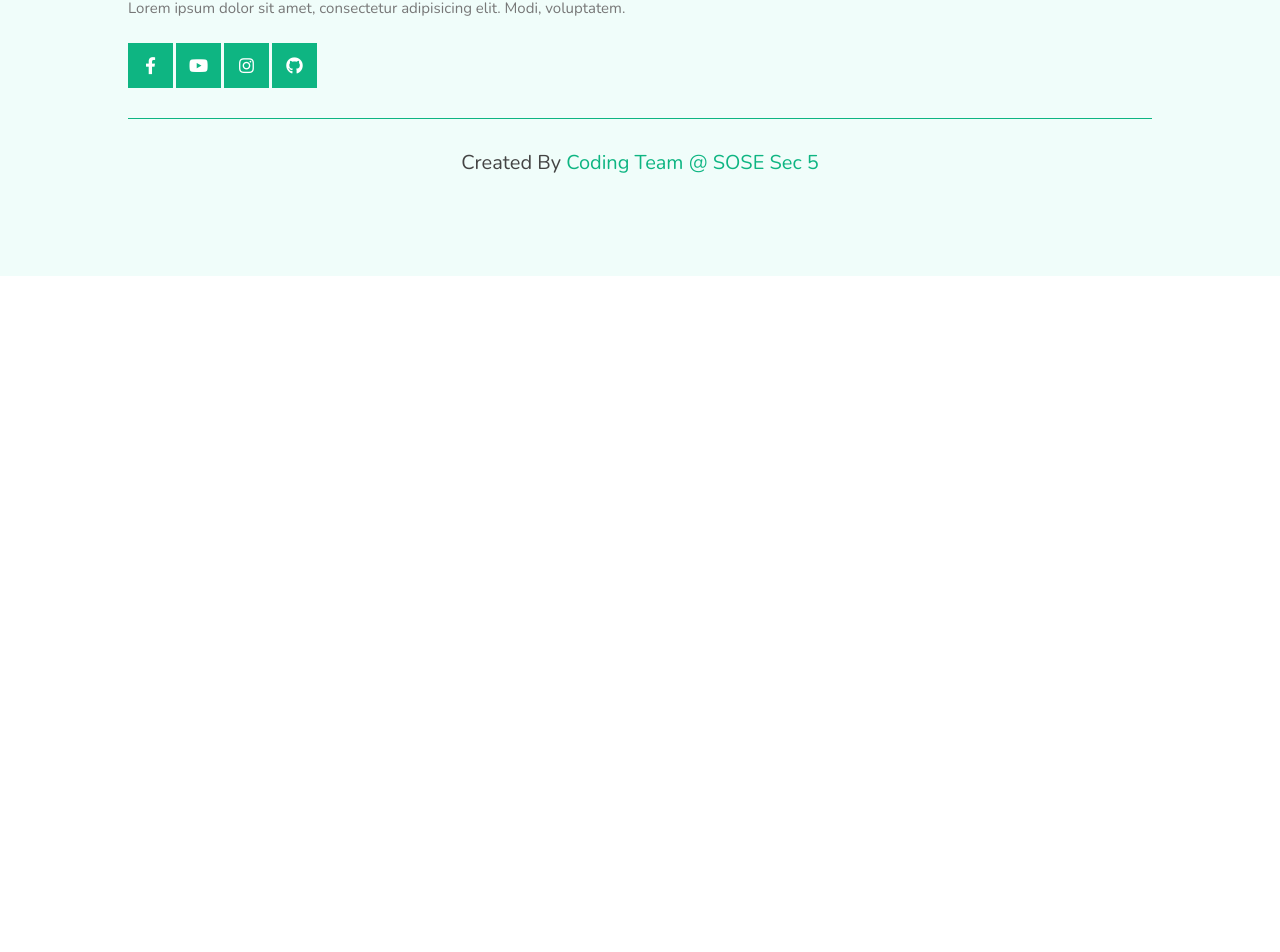
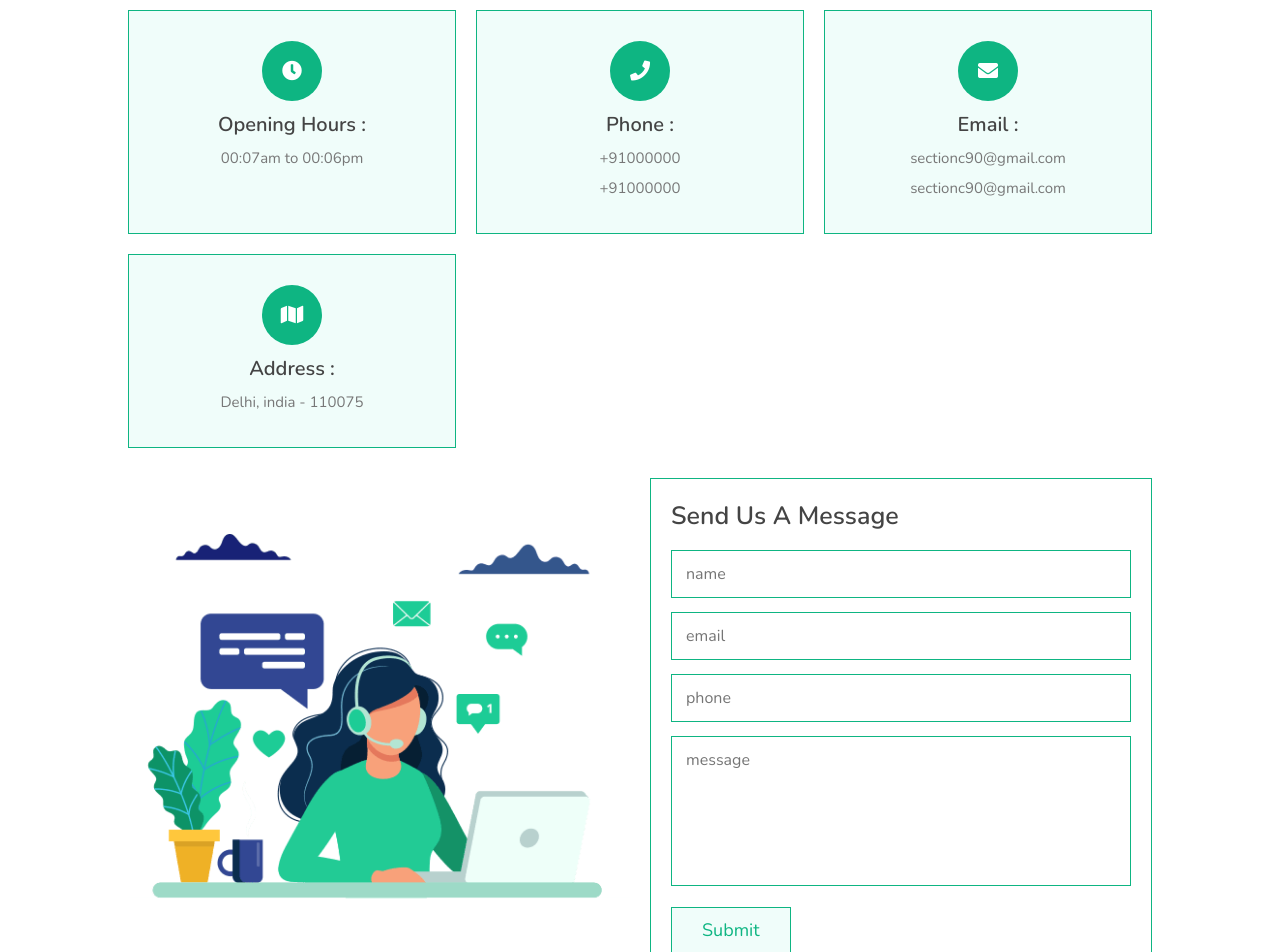
Before and after one commit to abiinkunlovescats/SOSE-REACT, a React (Vite) app: page /contacts in a window 1280 px wide. Shown: the part 191-1143 px from the top of the page. Before the commit the page ends 800 px from the top, so only its background shows below. Built offline with nearby package versions, Linux system fonts and the light colour scheme.

Commit message:
Added Routing

```diff
--- a/src/App.jsx
+++ b/src/App.jsx
@@ -6,6 +6,7 @@ import Header from "./components/Header.jsx";
 import Footer from "./components/Footer.jsx";
 import { BrowserRouter as Router, Routes, Route } from "react-router-dom";
 import AccountForm from "./components/AccountForm.jsx";
+import { Contact } from "./Contact.jsx";
 function App() {
 
   return (
@@ -16,6 +17,7 @@ function App() {
           <Route exact path="/" element={<Home />} />
           <Route exact path="about" element={<About />} />
           <Route exact path="courses" element={<Courses />} />
+          <Route exact path="contacts" element ={<Contact/>} />
         </Routes>
 
         <Footer />
--- /dev/null
+++ b/src/Contact.jsx
@@ -0,0 +1,50 @@
+export const Contact = () => (
+    <section className="contact">
+      <h1 className="heading"> get in touch </h1>
+      <div className="icons-container">
+        <div className="icons">
+          <i className="fas fa-clock" />
+          <h3>opening hours :</h3>
+          <p>00:07am to 00:06pm</p>
+        </div>
+        <div className="icons">
+          <i className="fas fa-phone" />
+          <h3>phone :</h3>
+          <p>+91000000</p>
+          <p>+91000000</p>
+        </div>
+        <div className="icons">
+          <i className="fas fa-envelope" />
+          <h3> email : </h3>
+          <p>sectionc90@gmail.com</p>
+          <p>sectionc90@gmail.com</p>
+        </div>
+        <div className="icons">
+          <i className="fas fa-map" />
+          <h3>address :</h3>
+          <p> Delhi, india - 110075</p>
+        </div>
+      </div>
+      <div className="row">
+        <div className="image">
+          <img src="/public/contact-img.png" alt="" />
+        </div>
+        <form action="">
+          <h3>send us a message</h3>
+          <input type="text" placeholder="name" className="box" />
+          <input type="email" placeholder="email" className="box" />
+          <input type="number" placeholder="phone" className="box" />
+          <textarea
+            name=""
+            className="box"
+            placeholder="message"
+            id=""
+            cols={30}
+            rows={10}
+            defaultValue={""}
+          />
+          <input type="submit" defaultValue="send message" className="btn" />
+        </form>
+      </div>
+    </section>
+  )
--- a/src/Home.jsx
+++ b/src/Home.jsx
@@ -17,9 +17,7 @@ function Home() {
 
     return (
         <React.Fragment>
-            <Header passData={passData} />
 
-            <Account showAccountform={showForm} />
             {/* account form section ends */}
             {/* header section ends */}
             {/* home section starts  */}
@@ -161,16 +159,10 @@ function Home() {
                 </div>
             </Swiper>
 
-            <Footer/>
+
         </React.Fragment>
     )
 }
 
-function Account(showAccountform){
-    if (showAccountform ==true){
-        return<AccountForm/>
-    }else{
-        return <div></div>
-    }
-}
+
 export default Home
```
